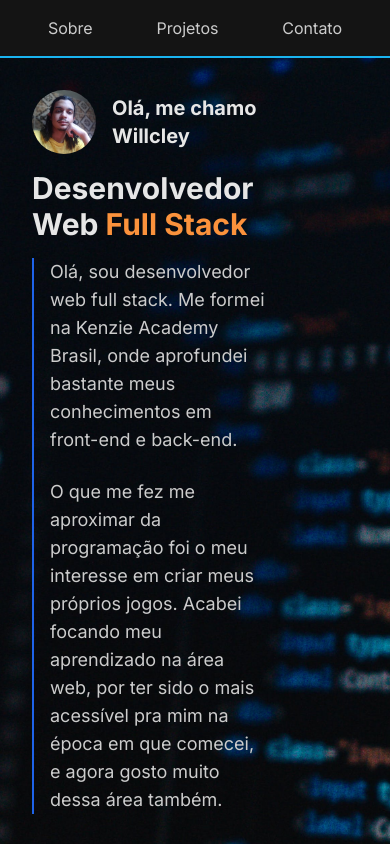
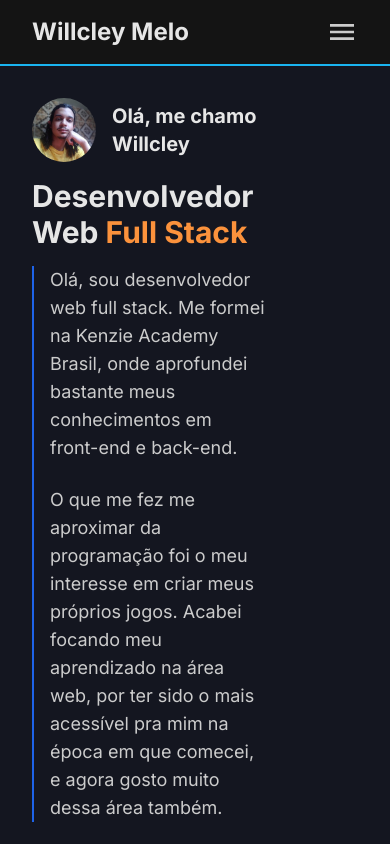
Before and after one commit to Willcley/Portif-lio, a Next.js app: page / in a window 390 px wide. Shown: the top 844 px of the page. Built offline with nearby package versions, Linux system fonts and the light colour scheme.

Commit message:
feat: add header modal to mobile

```diff
--- a/src/app/globals.css
+++ b/src/app/globals.css
@@ -4,6 +4,11 @@
 
 @layer components {
   .body {
-    @apply bg-grey-850 text-grey-100 overflow-hidden;
+    @apply
+      bg-grey-850
+      text-grey-100
+      overflow-hidden
+      scroll-smooth
+    ;
   };
 };
--- a/src/components/About/index.tsx
+++ b/src/components/About/index.tsx
@@ -12,7 +12,7 @@ export const About = () => {
             min-w-full p-8
         ">
             <div className="
-                z-50
+                z-10
                 flex flex-col justify-between items-start gap-4
                 w-full max-w-6xl
             ">
@@ -113,24 +113,27 @@ export const About = () => {
             </div>
             <div className="
                 absolute top-0 right-0
-                z-10
-                w-2/5 min-h-full
+                z-0
+                w-2/5 h-full
             ">
                 <div className="
-                    z-0
+                    relative
+                    duration-200
+                    w-full h-full
                 ">
                     <Image
                         src="/imgs/codeWallpaper.jpg"
                         alt="code"
                         layout="fill"
                         objectFit="cover"
+                        sizes="full"
                     />
+                    <div className="
+                        absolute top-0 right-0
+                        min-w-full min-h-full z-10
+                        bg-gradient-to-r from-grey-850 to-transparent
+                    "></div>
                 </div>
-                <div className="
-                    absolute top-0 right-0
-                    min-w-full min-h-full z-10
-                    bg-gradient-to-r from-grey-850 to-transparent
-                "></div>
             </div>
         </section>
     );
--- /dev/null
+++ b/src/components/Header/DesktopNavigation/index.tsx
@@ -0,0 +1,67 @@
+import Link from "next/link";
+
+export const DesktopNavigation = () => {
+    return (
+        <div className="
+            hidden sm:flex gap-8
+        ">
+            <nav className="
+                flex justify-around items-center gap-8
+                w-full
+                text-grey-200
+                sm:justify-between sm:w-auto
+            ">
+                <Link
+                    href="#about"
+                    className="
+                        duration-200
+                        hover:text-orange-400
+                    "
+                >
+                    Sobre
+                </Link>
+                <Link
+                    href="#projects"
+                    className="
+                        duration-200
+                        hover:text-orange-400
+                    "
+                >
+                    Projetos
+                </Link>
+                <Link
+                    href="#contact"
+                    className="
+                        duration-200
+                        hover:text-orange-400
+                    "
+                >
+                    Contato
+                </Link>
+                {/* <Link
+                    href=""
+                    className="
+                        duration-200
+                        hover:text-orange-400
+                    "
+                >
+                    Certificados
+                </Link> */}
+            </nav>
+            <div className="
+                hidden flex-col justify-between
+                py-2
+            ">
+                <button>
+                    dark
+                </button>
+                <div className="
+                    flex gap-2
+                ">
+                    <button>pt</button>
+                    <button>en</button>
+                </div>
+            </div>
+        </div>
+    );
+};
--- /dev/null
+++ b/src/components/Header/MobileNavigation/index.jsx
@@ -0,0 +1,128 @@
+import Link from "next/link";
+import { useState } from "react";
+import {
+    MdOutlineMenu,
+    MdClose,
+} from "react-icons/md";
+import {useOutclick} from "@/hooks/useOutclick";
+
+export const MobileNavigation = () => {
+    const [ openNav, setOpenNav ] = useState(false);
+
+    const navRef = useOutclick(() => {
+        setOpenNav(false);
+    });
+
+    return (
+        <div className="
+            sm:hidden
+        ">
+            <button
+                className="
+                    duration-200
+                    flex flex-col
+                    text-grey-200 font-bold
+                    leading-[0]
+                    hover:text-grey-300
+                "
+                onClick={() => setOpenNav(!openNav)}
+            >
+                {!openNav ? (
+                    <MdOutlineMenu size={32} />
+                ) : (
+                    <MdClose size={32} />
+                )}
+            </button>
+            <div
+                className={`
+                    ${!openNav ? "hidden" : null}
+                    ${openNav ? "z-50" : "z-0"}
+                    absolute top-16 left-0
+                    duration-200
+                    flex justify-end
+                    w-full h-screen
+                `}
+            >
+                <div
+                    ref={navRef}
+                    className="
+                        h-1/3
+                        bg-grey-100 text-grey-900
+                        rounded-l-md
+                    "
+                >
+                    <nav className="
+                        duration-200
+                        flex flex-col
+                        h-full
+                        border border-black
+                    ">
+                        <Link
+                            href="#about"
+                            className="
+                                flex justify-center items-center
+                                w-[40vw] h-full
+                                hover:bg-opacity-10
+                                hover:bg-grey-900
+                            "
+                            onClick={() => setOpenNav(false)}
+                        >
+                            Sobre
+                        </Link>
+                        <Link
+                            href="#projects"
+                            className="
+                                flex justify-center items-center
+                                w-[40vw] h-full
+                                hover:bg-opacity-10
+                                hover:bg-grey-900
+                            "
+                            onClick={() => setOpenNav(false)}
+                        >
+                            Projetos
+                        </Link>
+                        <Link
+                            href="#contact"
+                            className="
+                                flex justify-center items-center
+                                w-[40vw] h-full
+                                hover:bg-opacity-10
+                                hover:bg-grey-900
+                            "
+                            onClick={() => setOpenNav(false)}
+                        >
+                            Contatos
+                        </Link>
+                        {/* <Link
+                            href=""
+                            className="
+                                flex justify-center items-center
+                                w-[40vw] h-full
+                                hover:bg-opacity-10
+                                hover:bg-grey-900
+                            "
+                            onClick={() => setOpenNav(false)}
+                        >
+                            Certificados
+                        </Link> */}
+                    </nav>
+                    <div className="
+                        hidden justify-between
+                        py-2
+                        border-t border-grey-900
+                    ">
+                        <button>
+                            dark
+                        </button>
+                        <div className="
+                            flex gap-2
+                        ">
+                            <button>pt</button>
+                            <button>en</button>
+                        </div>
+                    </div>
+                </div>
+            </div>
+        </div>
+    );
+};
--- a/src/components/Header/index.tsx
+++ b/src/components/Header/index.tsx
@@ -1,36 +1,28 @@
+import { DesktopNavigation } from "./DesktopNavigation";
+import { MobileNavigation } from "./MobileNavigation";
+
 export const Header = () => {
     return (
         <header className="
+            sticky top-0
+            z-40
             flex justify-center
-            min-w-full px-8 py-4
+            px-8 py-4
+            min-w-full w-full
             bg-grey-900
-            border-solid border-b-2 border-blue-400
+            border-b-2 border-blue-400
         " >
             <div className="
                 flex justify-between items-center
                 w-full max-w-6xl
             ">
                 <h2 className="
-                    hidden
                     text-2xl font-bold
-                    sm:block
-                ">Willcley Melo</h2>
-                <nav className="
-                    flex justify-around items-center gap-8
-                    w-full
-                    text-grey-200
-                    sm:justify-between sm:w-auto
                 ">
-                    <a href="#about" className="hover:text-orange-400">
-                        Sobre
-                    </a>
-                    <a href="#projects" className="hover:text-orange-400">
-                        Projetos
-                    </a>
-                    <a href="#contact" className="hover:text-orange-400">
-                        Contato
-                    </a>
-                </nav>
+                    Willcley Melo
+                </h2>
+                <MobileNavigation />
+                <DesktopNavigation />
             </div>
         </header>
     );
--- /dev/null
+++ b/src/hooks/useOutclick.js
@@ -0,0 +1,21 @@
+import { useEffect, useRef } from 'react';
+
+export const useOutclick = (callback) => {
+  const ref = useRef(null);
+
+  useEffect(() => {
+    const handleOutclick = (e) => {
+      if (!ref.current?.contains(e.target)) {
+        if (callback) callback();
+      }
+    };
+
+    window.addEventListener('mousedown', handleOutclick);
+
+    return () => {
+      window.removeEventListener('mousedown', handleOutclick);
+    };
+  }, []);
+
+  return ref;
+};
```
